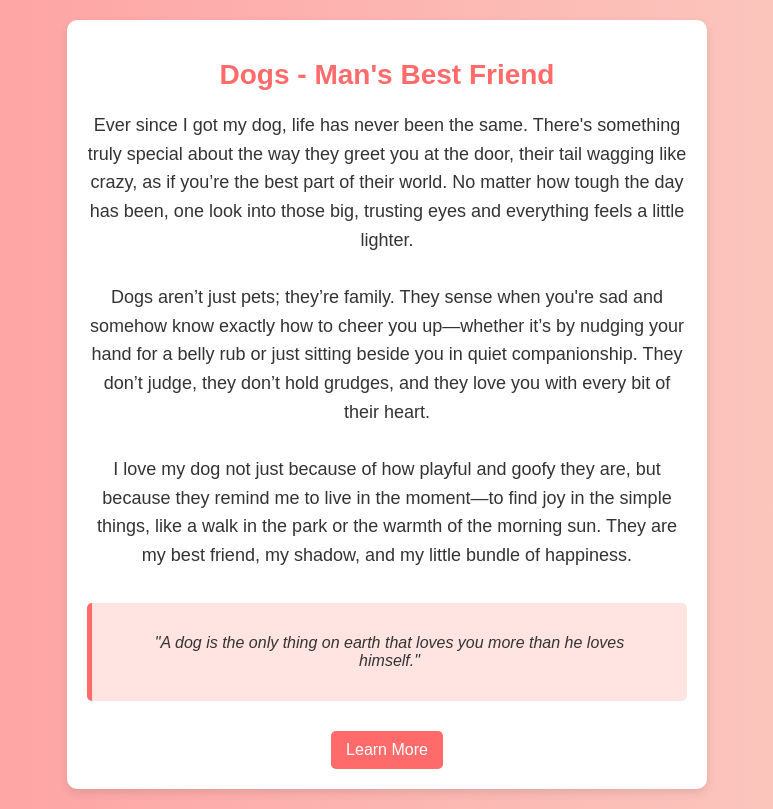
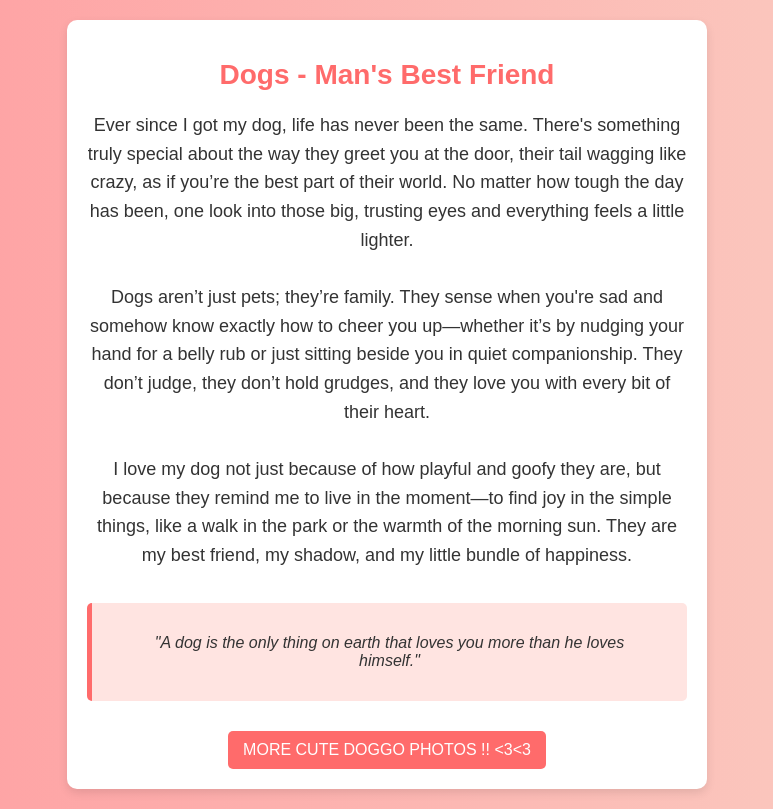
Before and after one commit to wowziess/doggo, a plain HTML site: page index.html in a window 1280 px wide. Shown: the whole page, without its empty margins (253-1026 px from the left). Drawn offline with Linux system fonts and the light colour scheme.

Commit message:
Update index.html

```diff
--- a/index.html
+++ b/index.html
@@ -29,7 +29,8 @@
             </blockquote>
         </div>
 
-        <a href="#" class="btn">Learn More</a>
+       <a href="https://unsplash.com/s/photos/cute-dog" class="btn" target="_blank">MORE CUTE DOGGO PHOTOS !! <3<3</a>
+
     </div>
 </body>
 </html>
```
